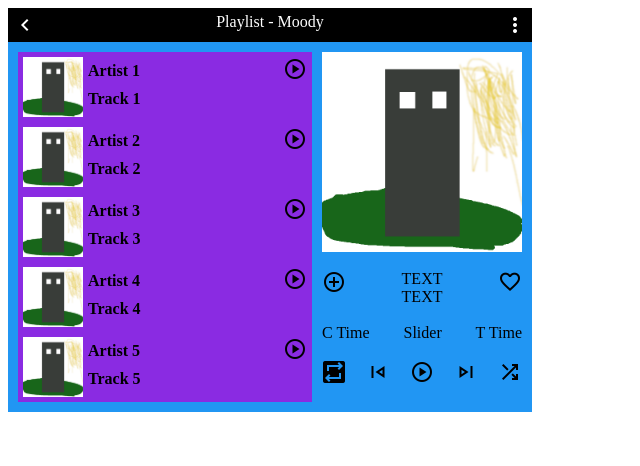
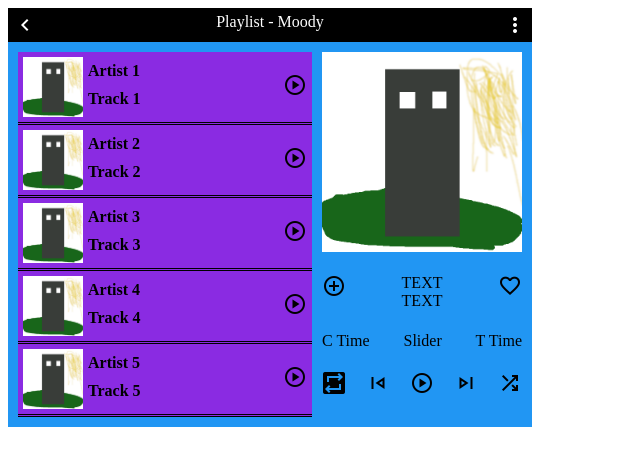
Before and after one commit to KerrikTheCleric/react-media-player, a React (Vite) app: page / in a window 1280 px wide. Shown: the top 466 px of the page, without its empty margins (0-640 px from the left). Built offline with nearby package versions, Linux system fonts and the light colour scheme.

Commit message:
Border and centered play buttons

```diff
--- a/src/components/GridContainer.css
+++ b/src/components/GridContainer.css
@@ -20,7 +20,6 @@
   padding-left: 0;
   margin: 0;
   min-width: 200px;
-
 }
 
 .playingDisplay{
@@ -59,10 +58,12 @@
   padding: 5px;
   margin: 0;
   display: flex;
-  /* border-bottom:thin solid black; */
 }
 
-
+.trackListItem-textItem{
+  list-style-type: none;
+  padding: 5px;
+}
 
 .list-image{
   max-width: 60px;
--- a/src/components/GridContainer.tsx
+++ b/src/components/GridContainer.tsx
@@ -17,8 +17,8 @@ export function GridContainer({ data }: ITrackMenuItemList): ReactElement {
                 alt={track.name}
             />
             <ul className="trackList">
-                <li className="trackListItem"><b>{track.artist}</b></li>
-                <li className="trackListItem"><b>{track.name}</b></li>
+                <li className="trackListItem-textItem"><b>{track.artist}</b></li>
+                <li className="trackListItem-textItem"><b>{track.name}</b></li>
             </ul>
 
             <span className="material-symbols-outlined"> play_circle </span>
--- a/src/components/TrackListItem.css
+++ b/src/components/TrackListItem.css
@@ -1,4 +1,8 @@
 .trackListItem{
     background-color: blueviolet;
+    border-bottom-style: double;
+}
 
+.trackListItem > span:last-child{
+    padding-top: 1rem;
 }
```
